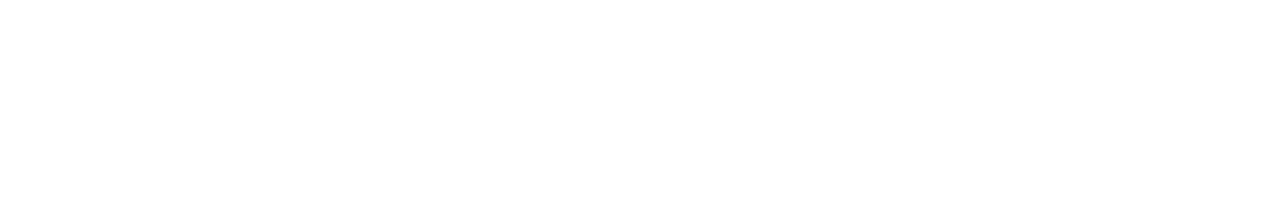
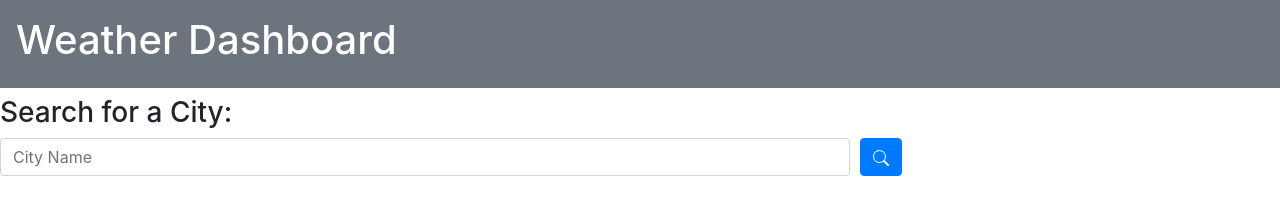
Before and after one commit to Oronafrankie87/WeatherDash, a plain HTML site: page intex.html in a window 1280 px wide. Drawn offline with nearby package versions, Linux system fonts and the light colour scheme.

Commit message:
html first page added

```diff
--- a/intex.html
+++ b/intex.html
@@ -1,13 +1,81 @@
 <!DOCTYPE html>
 <html lang="en">
+  <head>
+    <meta charset="UTF-8" />
+    <meta name="viewport" content="width=device-width, initial-scale=1.0" />
+    <!-- Bootstrap link -->
+    <link
+      rel="stylesheet"
+      href="https://stackpath.bootstrapcdn.com/bootstrap/4.3.1/css/bootstrap.min.css"
+    />
+    <link rel="stylesheet" href="./assets/css/style.css" />
+    <link rel="preconnect" href="https://fonts.googleapis.com" />
+    <link rel="preconnect" href="https://fonts.gstatic.com" crossorigin />
+    <!-- Google fonts link -->
+    <link
+      href="https://fonts.googleapis.com/css2?family=Indie+Flower&family=Special+Elite&display=swap"
+      rel="stylesheet"
+    />
+    <title>Weather Dashboard</title>
+  </head>
 
-<head>
-    <meta charset="UTF-8">
-    <meta name="viewport" content="width=device-width, initial-scale=1.0">
-    <link rel="stylesheet" href="https://stackpath.bootstrapcdn.com/bootstrap/4.3.1/css/bootstrap.min.css" />
-    <link rel="stylesheet" href="./assets/css/style.css" />
-    <link rel="preconnect" href="https://fonts.googleapis.com">
-    <link rel="preconnect" href="https://fonts.gstatic.com" crossorigin>
-    <link href="https://fonts.googleapis.com/css2?family=Indie+Flower&family=Special+Elite&display=swap" rel="stylesheet">
-    <title>Weather Dashboard</title>
-</head>
+  <body>
+    <!-- Header of first search page -->
+    <header class="p-3 mb-2 bg-secondary text-white header">
+      <h1>Weather Dashboard</h1>
+    </header>
+
+    <main>
+      <!-- Search panel of first page -->
+      <section class="search-panel">
+        <div class="search-box">
+          <h3 class="search-city">Search for a City:</h3>
+          <form>
+            <div class="form-row align-items-center">
+              <div class="col-8 search-field">
+                <label class="sr-only" for="cityName">City</label>
+                <input
+                  type="text"
+                  class="form-control"
+                  id="cityName"
+                  placeholder="City Name"
+                />
+              </div>
+              <div class="col-3 search-button-panel">
+                <button
+                  type="submit"
+                  class="btn btn-primary"
+                  id="search-button"
+                >
+                  <svg
+                    width="1em"
+                    height="1em"
+                    viewBox="0 0 16 16"
+                    class="bi bi-search"
+                    fill="currentColor"
+                    xmlns="http://www.w3.org/2000/svg"
+                  >
+                    <path
+                      fill-rule="evenodd"
+                      d="M10.442 10.442a1 1 0 0 1 1.415 0l3.85 3.85a1 1 0 0 1-1.414 1.415l-3.85-3.85a1 1 0 0 1 0-1.415z"
+                    />
+                    <path
+                      fill-rule="evenodd"
+                      d="M6.5 12a5.5 5.5 0 1 0 0-11 5.5 5.5 0 0 0 0 11zM13 6.5a6.5 6.5 0 1 1-13 0 6.5 6.5 0 0 1 13 0z"
+                    />
+                  </svg>
+                </button>
+              </div>
+            </div>
+            <div class="city-list-box">
+              <ul class="list-group" id="city-list"></ul>
+            </div>
+          </form>
+        </div>
+      </section>
+
+
+
+    </main>
+  </body>
+</html>
```
